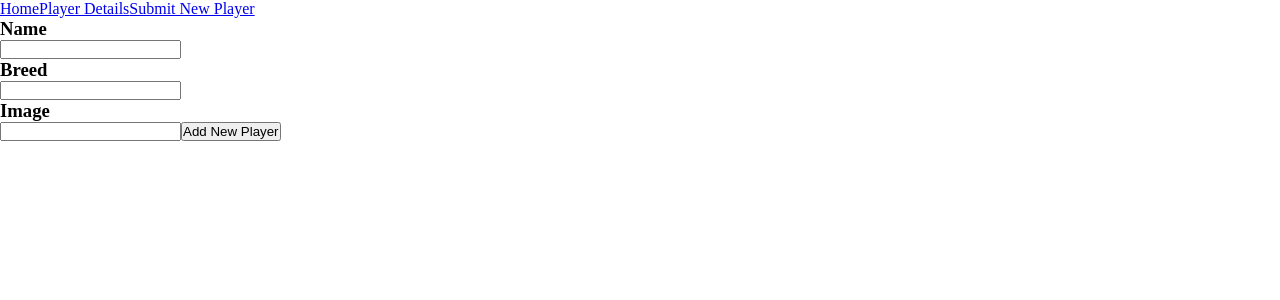
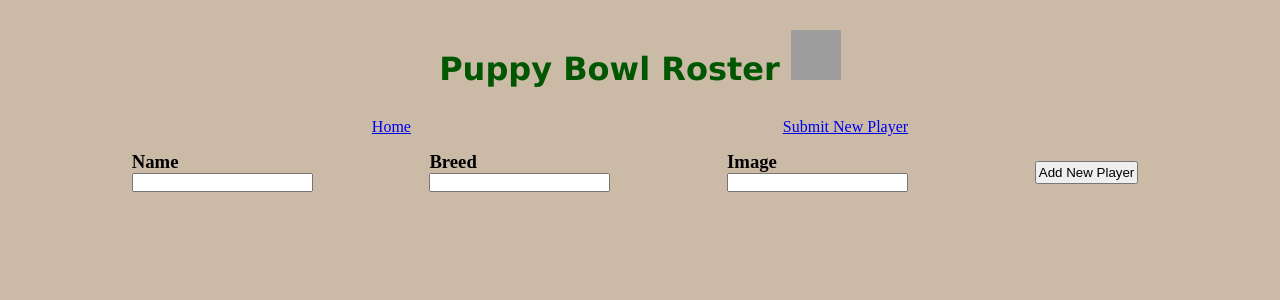
Before and after one commit to Selina-M28/Unit3.Block29.PuppyBowl.Workshop, a React (Vite) app: page /NewPlayerForm in a window 1280 px wide. Shown: the top 300 px of the page. Built offline with nearby package versions, Linux system fonts and the light colour scheme; grey boxes are pictures that could not be loaded.

Commit message:
add player and delete functionality

```diff
--- a/src/App.jsx
+++ b/src/App.jsx
@@ -8,10 +8,10 @@ function App() {
   return (
     <>
       <NavBar />
-      <NewPlayerForm />
       <Routes>
         <Route path="/" element={<AllPlayers />} />
         <Route path="/players/:id" element={<SinglePlayer />} />
+        <Route path="/NewPlayerForm" element={<NewPlayerForm />} />
       </Routes>
     </>
   );
--- a/src/components/AllPlayers.jsx
+++ b/src/components/AllPlayers.jsx
@@ -1,11 +1,13 @@
 import React, { useEffect, useState } from "react";
-import { Link, useNavigate } from "react-router-dom";
+import { Link } from "react-router-dom";
 import axios from "axios";
-import SinglePlayer from "./SinglePlayer";
+import DeleteButton from "./DeleteButton";
+import NewPlayerForm from "./NewPlayerForm";
 
 function AllPlayers() {
   const [players, setPlayers] = useState([]);
   const [displayedPlayers, setDisplayedPlayers] = useState([]);
+
   useEffect(() => {
     axios(
       "https://fsa-puppy-bowl.herokuapp.com/api/2412-FTB-ET-WEB-FT/players/"
@@ -25,32 +27,52 @@ function AllPlayers() {
     setDisplayedPlayers(results);
   };
 
+  const handleDelete = (id) => {
+    const updatedPlayers = players.filter((player) => player.id !== id);
+    setPlayers(updatedPlayers);
+    setDisplayedPlayers(updatedPlayers);
+  };
+
+  const handleAddPlayer = (newPlayer) => {
+    setPlayers((prevPlayers) => [...prevPlayers, newPlayer]);
+    setDisplayedPlayers((prevPlayers) => [...prevPlayers, newPlayer]);
+  };
+
   return (
     <div>
-      <label>
+      <NewPlayerForm onAddPlayer={handleAddPlayer} />
+      <div>
+        <label className="search-box">
           Search:
-        <input type="text" onChange={handleInput} />
+          <input className="search-box2" type="text" onChange={handleInput} />
         </label>
         {displayedPlayers.map((player) => (
-        <Player key={player.id} player={player} />
+          <Player key={player.id} player={player} onDelete={handleDelete} />
         ))}
+      </div>
     </div>
   );
 }
 
-function Player({ player }) {
+function Player({ player, onDelete }) {
   return (
-    <div className="AllPlayers">
+    <section className="player-container">
+      <div className="all-players">
         <p>
-        <img src={player.imageUrl} alt={`Image of ${player.name}`} />
+          <img
+            className="player-image"
+            src={player.imageUrl}
+            alt={`Image of ${player.name}`}
+          />
         </p>
-      <p>{player.name}</p>
-      <p>{player.breed}</p>
-      <Link to ={`players/${player.id}`}>
+        <p>Name:{player.name}</p>
+        <p>Breed: {player.breed}</p>
+        <Link to={`players/${player.id}`}>
           <button>Player Details</button>
         </Link>
-
+        <DeleteButton id={player.id} onDelete={onDelete} />
       </div>
+    </section>
   );
 }
 
--- /dev/null
+++ b/src/components/DeleteButton.jsx
@@ -0,0 +1,22 @@
+import React from 'react'
+import axios from "axios";
+
+function DeleteButton({id, onDelete}) {
+    const handleDelete = async () => {
+        try {
+          await axios.delete(`https://fsa-puppy-bowl.herokuapp.com/api/2412-FTB-ET-WEB-FT/players/${id}`);
+          console.log(`Post with ID ${id} deleted successfully`);
+          onDelete(id);
+        } catch(error) {
+          console.error("Error deleting post:", error);
+        }
+    };
+
+  return (
+    <>
+    <button onClick={handleDelete}>Delete Player</button>
+    </>
+  )
+}
+
+export default DeleteButton
--- a/src/components/NavBar.jsx
+++ b/src/components/NavBar.jsx
@@ -4,9 +4,9 @@ import { Link } from "react-router-dom";
 function NavBar() {
   return (
     <header>
-      <nav>
+      <h1>Puppy Bowl Roster <img class="header-image" src="https://upload.wikimedia.org/wikipedia/commons/thumb/c/c3/Sport_football.svg/165px-Sport_football.svg.png" alt="image of football"/></h1>
+      <nav className="header">
         <Link to="/">Home</Link>
-        <Link to="/players/:id">Player Details</Link>
         <Link to="/NewPlayerForm">Submit New Player</Link>
       </nav>
     </header>
--- a/src/components/NewPlayerForm.jsx
+++ b/src/components/NewPlayerForm.jsx
@@ -1,23 +1,70 @@
-import React from 'react'
+import React, {useState} from "react";
+import axios from "axios";
 
-function NewPlayerForm() {
+const NewPlayerForm = ({onAddPlayer}) => {
+  const [name, setName] = useState("");
+  const [breed, setBreed] = useState("");
+  const [imageUrl, setImageUrl] = useState("");
+
+
+  const handleSubmit = async (e) => {
+    e.preventDefault();
+
+    const playerData = {
+      name: name,
+      breed: breed,
+      imageUrl: imageUrl,
+    };
+
+    try {
+      const response = await axios.post(
+        "https://fsa-puppy-bowl.herokuapp.com/api/2412-FTB-ET-WEB-FT/players/",
+        playerData,
+        {
+          headers: {
+            "Content-Type": "application/json",
+          },
+        }
+      );
+
+      console.log("Player added:", response.data);
+      onAddPlayer(response.data.data.player);
+
+      setName("");
+      setBreed("");
+      setImageUrl("");
+    } catch (error) {
+      console.error("Error sending data:", error);
+    }
+  };
+
   return (
-    <form>
+    <form onSubmit={handleSubmit}>
       <label>
         <h3>Name</h3>
-        <input type="text" />
+        <input
+        type="text"
+        value={name}
+        onChange={(e) => setName(e.target.value)}
+        />
       </label>
-        <label>
-          <h3>Breed</h3>
-          <input type="text" />
-        </label>
+      <label>
+        <h3>Breed</h3>
+        <input
+        type="text"
+        value={breed}
+        onChange={(e) => setBreed(e.target.value)}
+        />
+      </label>
       <label>
         <h3>Image</h3>
-        <input type="text" />
+        <input type="text"
+        value={imageUrl}
+        onChange={(e) => setImageUrl(e.target.value)}  />
       </label>
-      <button>Add New Player</button>
+      <button type="submit" className="add-player-button">Add New Player</button>
     </form>
-  )
+  );
 }
 
-export default NewPlayerForm
+export default NewPlayerForm;
--- a/src/components/SinglePlayer.jsx
+++ b/src/components/SinglePlayer.jsx
@@ -1,6 +1,5 @@
 import React, { useEffect, useState } from "react";
 import { useParams } from "react-router-dom";
-import { useNavigate } from "react-router-dom";
 import axios from "axios";
 
 function SinglePlayer() {
@@ -19,14 +18,14 @@ function SinglePlayer() {
   }, []);
 
   return (
-    <div>
+    <div className="single-player-details">
       <h2>{player?.name}</h2>
-      <p>
+      <p className="details-image">
         <img src={player?.imageUrl} alt={`Image of ${player?.name}`} />
       </p>
-      <p>{player?.breed}</p>
-      <p>{player?.status}</p>
-      <p>Team Number: {player?.teamId}</p>
+      <p><b>Breed: </b>{player?.breed}</p>
+      <p><b>Status: </b>{player?.status}</p>
+      <p><b>Team Number: </b>{player?.teamId}</p>
     </div>
   );
 }
--- a/src/index.css
+++ b/src/index.css
@@ -3,15 +3,82 @@
   margin: 0;
 }
 
+body {
+  background-color: rgb(202, 186, 166);
+}
 .AllPlayers {
-  display:flex;
+  display: flex;
   flex-direction: column;
   border: 1px solid black;
   align-self: auto;
-
-
 }
 
 img {
   max-width: 50%;
 }
+
+h1 {
+  padding: 30px;
+  text-align: center;
+  color: rgb(1, 87, 1);
+  font-family: Verdana, Geneva, Tahoma, sans-serif;
+}
+
+.header-image {
+  width: 50px;
+  height: 50px;
+}
+
+.header {
+  display: flex;
+  justify-content: space-evenly;
+}
+
+.search-box {
+  text-align: center;
+  margin: 30%;
+}
+
+.search-box2 {
+  width: 20%;
+  align-content: center;
+  text-align: center;
+}
+form {
+  padding: 10px;
+  margin: 5px;
+  display: flex;
+  justify-content: space-evenly;
+}
+
+.add-player-button {
+  margin: 10px;
+  padding: 2px;
+}
+
+.all-players {
+  margin: 20px;
+  padding: 10px;
+  border: 1px solid black;
+}
+
+.player-image {
+  width: 25%;
+  height: 25%;
+}
+
+.single-player-details {
+  border: 2px solid rgb(79, 43, 43);
+  background-color: rgb(160, 194, 160);
+  text-align: center;
+  gap: 1ch;
+  margin: auto;
+  margin-top: 20px;
+  padding: 20px;
+  width: 400px;
+  height: 500px;
+  object-fit: cover;
+  display: flex;
+  flex-direction: column;
+  overflow-y: auto;
+}
```
Lines whose indentation alone changed are shown as unchanged.
